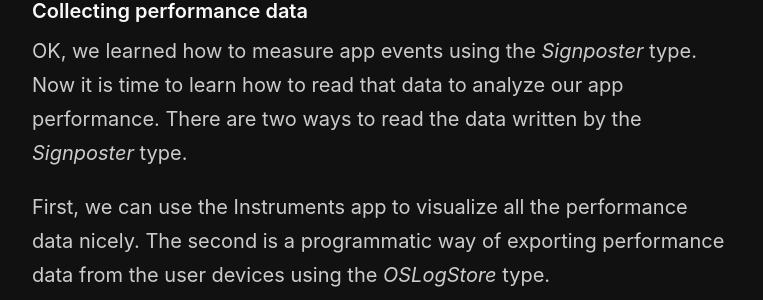
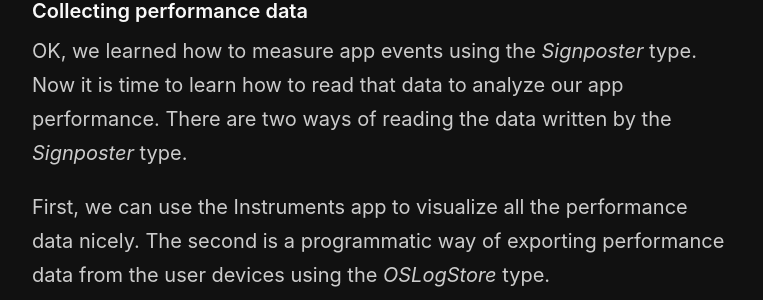
Before and after one commit to mecid/mecid.github.io, a Jekyll site: the page built from _posts/2022-05-04-measuring-app-performance-in-swift.md, in a window 1280 px wide and 900 px high, scrolled down 2271 px. Shown: the part 221-521 px from the top of the window, without its empty margins (258-1021 px from the left). Built offline with Jekyll 4.4.1, drawn with Linux system fonts in a browser that asks for light colours.

Commit message:
another typo fixed in measuring app performance post

```diff
--- a/_posts/2022-05-04-measuring-app-performance-in-swift.md
+++ b/_posts/2022-05-04-measuring-app-performance-in-swift.md
@@ -80,7 +80,7 @@
 In the example above, we use the *emitEvent* function on the *OSSignposter* type to emit additional events connected to a particular signpost identifier.
 
 #### Collecting performance data
-OK, we learned how to measure app events using the *Signposter* type. Now it is time to learn how to read that data to analyze our app performance. There are two ways to read the data written by the *Signposter* type.
+OK, we learned how to measure app events using the *Signposter* type. Now it is time to learn how to read that data to analyze our app performance. There are two ways of reading the data written by the *Signposter* type.
 
 First, we can use the Instruments app to visualize all the performance data nicely. The second is a programmatic way of exporting performance data from the user devices using the *OSLogStore* type.
 
```
